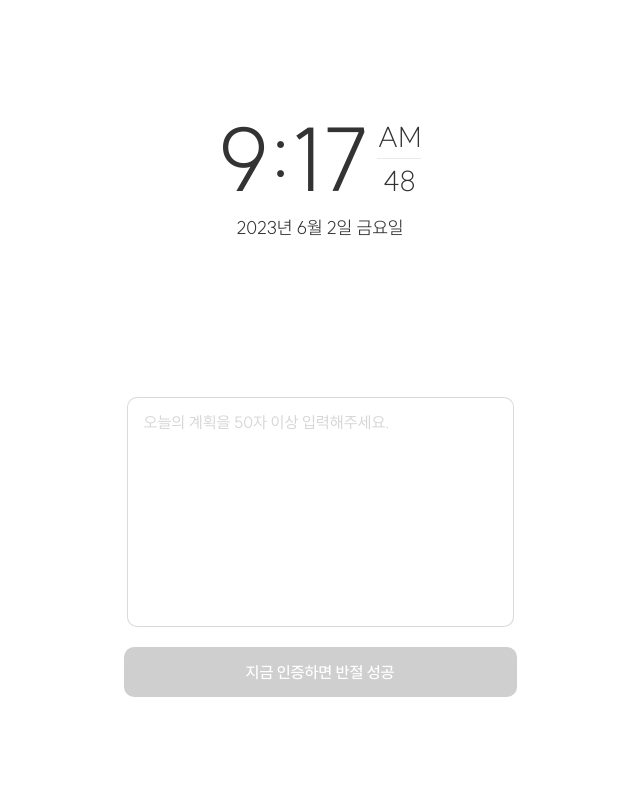
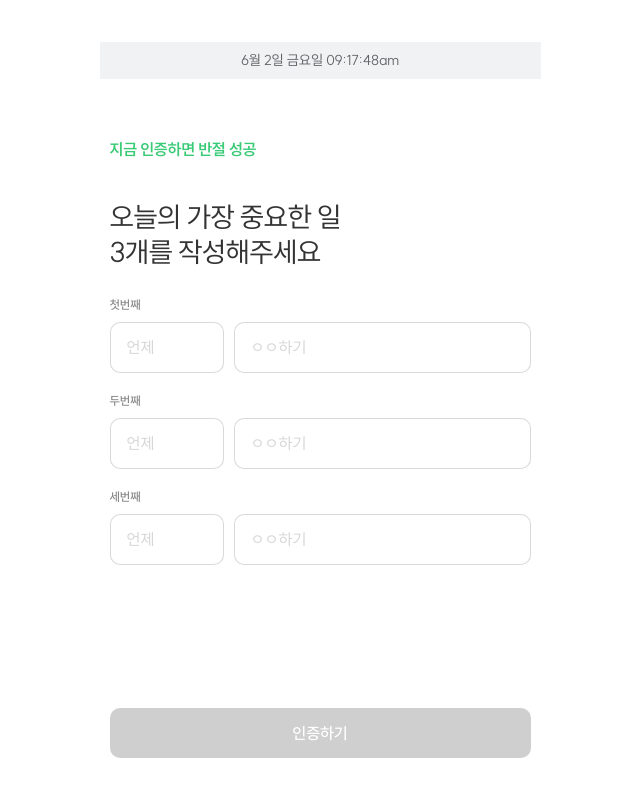
Before and after one commit to hshsp/morning-mission, a React (Create React App) app: page /write-plan in a window 1280 px wide. Shown: the top 796 px of the page, without its empty margins (320-960 px from the left). Built offline with nearby package versions, Linux system fonts and the light colour scheme; no server answers.

Commit message:
인증하기 화면 수정

```diff
--- a/src/pages/WritePlanPage.tsx
+++ b/src/pages/WritePlanPage.tsx
@@ -4,43 +4,78 @@ import { useNavigate } from "react-router-dom";
 import axios from "axios";
 import * as api from "./../network/api";
 import "react-clock/dist/Clock.css";
-import Textarea from "../components/Textarea";
 import Button from "../components/Button";
-import Clock from "../components/Clock";
-import { getYMDHM } from "../util/timeUtil";
+import {
+  getAmPm,
+  getDate,
+  getDayKorean,
+  getHM,
+  getMonth,
+  getSecond,
+  getYMDHM,
+} from "../util/timeUtil";
+import Input from "../components/Input";
+import { Plan } from "../types/types";
 
-interface Props {}
-const WritePlanPage = ({}: Props) => {
-  const [value, setValue] = useState<Date>(new Date());
+const WritePlanPage = () => {
+  const navigate = useNavigate();
+  const [currentDate, setCurrentDate] = useState<Date>(new Date());
 
-  const [planString, setPlanString]  = useState<string>("");
-  const [buttonText, setButtonText] = useState<string>("");
-  const [buttonBackgroundColor, setButtonBackgroundColor] = useState<string>("");
+  const [plans, setPlans] = useState<Plan[]>([]);
 
+  const [resultText, setResultText] = useState<string>("");
+  const [resultColor, setResultColor] = useState<string>("");
 
-  useEffect(() => {
-    const interval = setInterval(() => {
+  const [isConfirmable, setIsConfirmable] = useState<boolean>(false);
+
+  const updateResult = () => {
     const date = new Date();
-      setValue(date);
+    setCurrentDate(date);
 
     const hour = date.getHours();
     const min = date.getMinutes();
 
-      if(hour === 7 || hour === 8 || (hour === 9 && min === 0)) {
-        setButtonText("지금 인증하면 성공");
-        setButtonBackgroundColor("#2F80ED");
+    if (hour === 7 || hour === 8 || (hour === 9 && min === 0)) {
+      setResultText("지금 인증하면 성공");
+      setResultColor("#2F80ED");
       return;
     }
 
-      if(hour === 9 || hour === 10 || hour === 11 || (hour === 12 && min === 0)) {
-        setButtonText("지금 인증하면 반절 성공");
-        setButtonBackgroundColor("#39CA76");
+    if (
+      hour === 9 ||
+      hour === 10 ||
+      hour === 11 ||
+      (hour === 12 && min === 0)
+    ) {
+      setResultText("지금 인증하면 반절 성공");
+      setResultColor("#39CA76");
       return;
     }
 
-      setButtonText("지금 인증해도 실패");
-      setButtonBackgroundColor("#DF1525");
+    setResultText("지금 인증하면 실패");
+    setResultColor("#DF1525");
+  };
 
+  const initPlan = () => {
+    const emptyPlan: Plan = {
+      time: "",
+      contents: "",
+    };
+    const emptyPlans: Plan[] = [];
+    [...new Array(3)].forEach((item) => {
+      emptyPlans.push({
+        ...emptyPlan,
+      });
+    });
+    setPlans(emptyPlans);
+  };
+
+  useEffect(() => {
+    updateResult();
+    initPlan();
+
+    const interval = setInterval(() => {
+      updateResult();
     }, 1000);
 
     return () => {
@@ -48,35 +83,122 @@ const WritePlanPage = ({}: Props) => {
     };
   }, []);
 
-  const navigate = useNavigate();
+  const updatePlans = (index: number, newPlan: Plan) => {
+    const newPlans = [...plans];
+    newPlans[index] = { ...newPlan };
+    setPlans(newPlans);
 
-  // const
+    setIsConfirmable(
+      newPlans.filter((item) => !item.time || !item.contents).length === 0
+    );
+  };
+
   return (
     <Root>
       <Container>
-        <Clock date={value} />
-        <Gap gap={155} />
-        <Textarea
-          placeholder="오늘의 계획을 50자 이상 입력해주세요."
-          width={353}
-          onChange={(input) => setPlanString(input)}
+        <TimeLabel>
+          {`${getMonth(currentDate)}월 ${getDate(currentDate)}일 ${getDayKorean(
+            currentDate
+          )} ${getHM(currentDate)}:${getSecond(currentDate)}${getAmPm(
+            currentDate
+          )}`}
+        </TimeLabel>
+        <Gap gap={60} />
+
+        <SuccessLabel color={resultColor}>{resultText}</SuccessLabel>
+        <Gap gap={12} />
+        <Title>{`오늘의 가장 중요한 일\n3개를 작성해주세요`}</Title>
+
+        <OrderLabel>첫번째</OrderLabel>
+        <TimeAndPlan>
+          <Input
+            width={80}
+            placeholder="언제"
+            onChange={(input) => {
+              updatePlans(0, {
+                ...plans[0],
+                time: input,
+              });
+            }}
           />
+          <Input
+            width={263}
+            placeholder="ㅇㅇ하기"
+            onChange={(input) => {
+              updatePlans(0, {
+                ...plans[0],
+                contents: input,
+              });
+            }}
+          />
+        </TimeAndPlan>
 
         <Gap gap={20} />
+
+        <OrderLabel>두번째</OrderLabel>
+        <TimeAndPlan>
+          <Input
+            width={80}
+            placeholder="언제"
+            onChange={(input) => {
+              updatePlans(1, {
+                ...plans[1],
+                time: input,
+              });
+            }}
+          />
+          <Input
+            width={263}
+            placeholder="ㅇㅇ하기"
+            onChange={(input) => {
+              updatePlans(1, {
+                ...plans[1],
+                contents: input,
+              });
+            }}
+          />
+        </TimeAndPlan>
+        <Gap gap={20} />
+
+        <OrderLabel>세번째</OrderLabel>
+        <TimeAndPlan>
+          <Input
+            width={80}
+            placeholder="언제"
+            onChange={(input) => {
+              updatePlans(2, {
+                ...plans[2],
+                time: input,
+              });
+            }}
+          />
+          <Input
+            width={263}
+            placeholder="ㅇㅇ하기"
+            onChange={(input) => {
+              updatePlans(2, {
+                ...plans[2],
+                contents: input,
+              });
+            }}
+          />
+        </TimeAndPlan>
+
+        <Gap gap={143} />
         <Button
-          disabled={planString.length < 50}
+          disabled={!isConfirmable}
           onClick={async () => {
             const res = await axios.post(api.postPlan(), {
               creationTime: getYMDHM(new Date()),
               contents: {
-                plan: planString,
+                ...plans,
               },
             });
 
             navigate("/list-plan");
           }}
-          text={buttonText}
-          backgroundColor={buttonBackgroundColor}
+          text={"인증하기"}
+          backgroundColor={resultColor}
         />
       </Container>
     </Root>
@@ -93,7 +215,6 @@ const Root = styled.div`
 `;
 
 const Container = styled.div`
-  width: 393px;
   display: flex;
   flex-direction: column;
   justify-content: center;
@@ -105,4 +226,74 @@ const Gap = styled.div<{ gap: number }>`
   width: 100%;
 `;
 
+const TimeLabel = styled.div`
+  width: 100%;
+  background: #f0f2f4;
+  font-family: "SUIT";
+  font-style: normal;
+  font-weight: 400;
+  font-size: 14px;
+  line-height: 17px;
+  letter-spacing: -0.01em;
+
+  color: #636366;
+
+  padding: 10px;
+
+  text-align: center;
+`;
+
+const SuccessLabel = styled.div<{ color: string }>`
+  width: 100%;
+  font-family: "SUIT";
+  font-style: normal;
+  font-weight: 600;
+  font-size: 16px;
+  line-height: 20px;
+  /* identical to box height */
+
+  letter-spacing: -0.02em;
+
+  color: ${(props) => props.color};
+
+  text-align: start;
+`;
+
+const Title = styled.pre`
+  width: 100%;
+  font-family: "SUIT";
+  font-style: normal;
+  font-weight: 400;
+  font-size: 28px;
+  line-height: 35px;
+  letter-spacing: -0.025em;
+
+  color: #333333;
+  white-space: pre;
+`;
+
+const OrderLabel = styled.div`
+  width: 100%;
+  font-family: "SUIT";
+  font-style: normal;
+  font-weight: 500;
+  font-size: 12px;
+  line-height: 15px;
+  /* identical to box height */
+
+  letter-spacing: -0.01em;
+
+  color: #333333;
+
+  opacity: 0.6;
+
+  margin-bottom: 10px;
+`;
+
+const TimeAndPlan = styled.div`
+  display: flex;
+  flex-direction: row;
+  gap: 10px;
+`;
+
 export default WritePlanPage;
--- /dev/null
+++ b/src/types/types.tsx
@@ -0,0 +1,4 @@
+export interface Plan {
+  time?: string;
+  contents?: string;
+}
--- a/src/util/timeUtil.tsx
+++ b/src/util/timeUtil.tsx
@@ -1,10 +1,40 @@
 import moment from "moment";
+
+export const getYear = (value: Date) => {
+  const year = moment(value).year();
+
+  return `${year}`;
+};
+export const getMonth = (value: Date) => {
+  const month = moment(value).month() + 1;
+
+  return `${month}`;
+};
+export const getDate = (value: Date) => {
+  const date = moment(value).date();
+
+  return `${date}`;
+};
 
 export const getHM = (value: Date) => {
   const hour = moment(value).hour();
-  const min = moment(value).minute();
+  const correctedHour = `${hour === 12 ? 12 : (hour + 12) % 12}`.padStart(
+    2,
+    "0"
+  );
+  const min = moment(value).minute().toString().padStart(2, "0");
 
-  return `${hour === 12 ? 12 : (hour + 12) % 12}:${min}`;
+  return `${correctedHour}:${min}`;
+};
+
+export const getSecond = (value: Date) => {
+  const second = moment(value).second().toString().padStart(2, "0");
+
+  return second;
+};
+
+export const getAmPm = (value: Date) => {
+  return moment(value).hour() >= 12 ? "pm" : "am";
 };
 
 export const getYMDDate = (value: Date) => {
```
Lines whose indentation alone changed are shown as unchanged.
